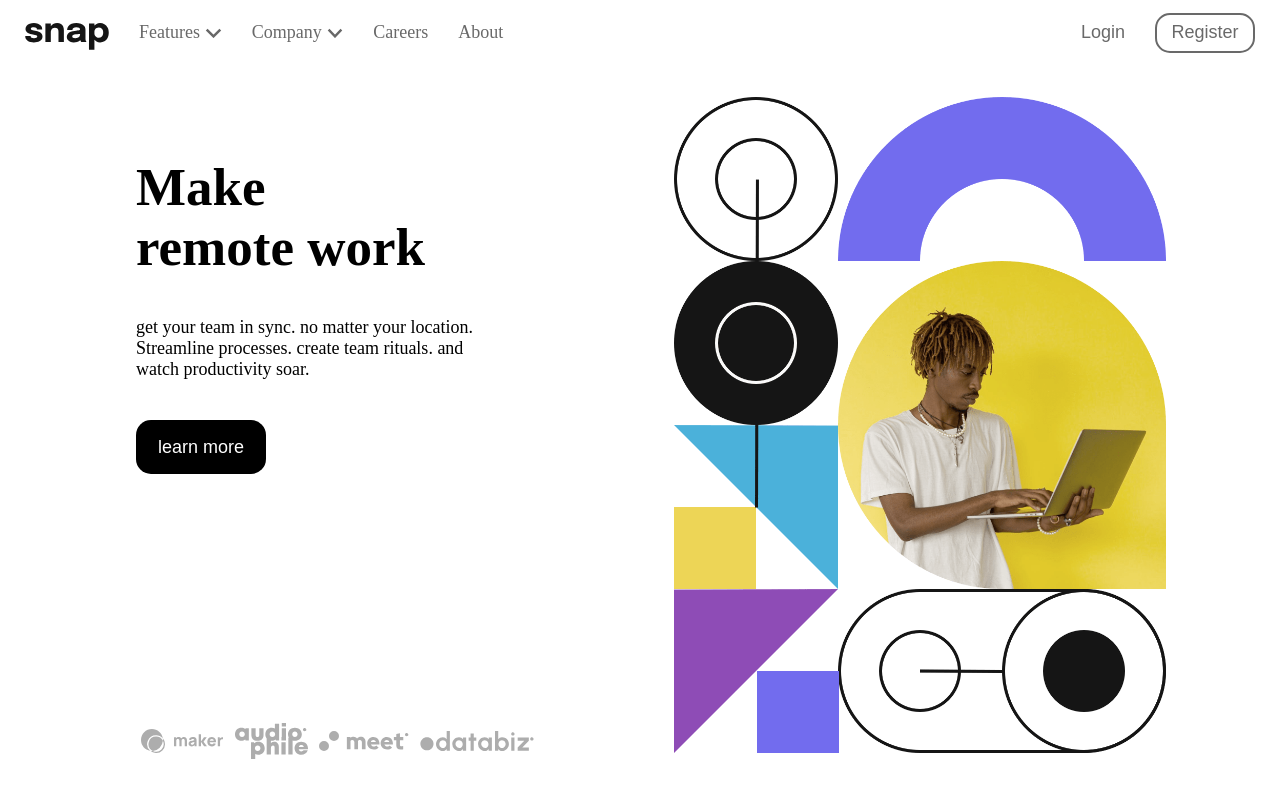
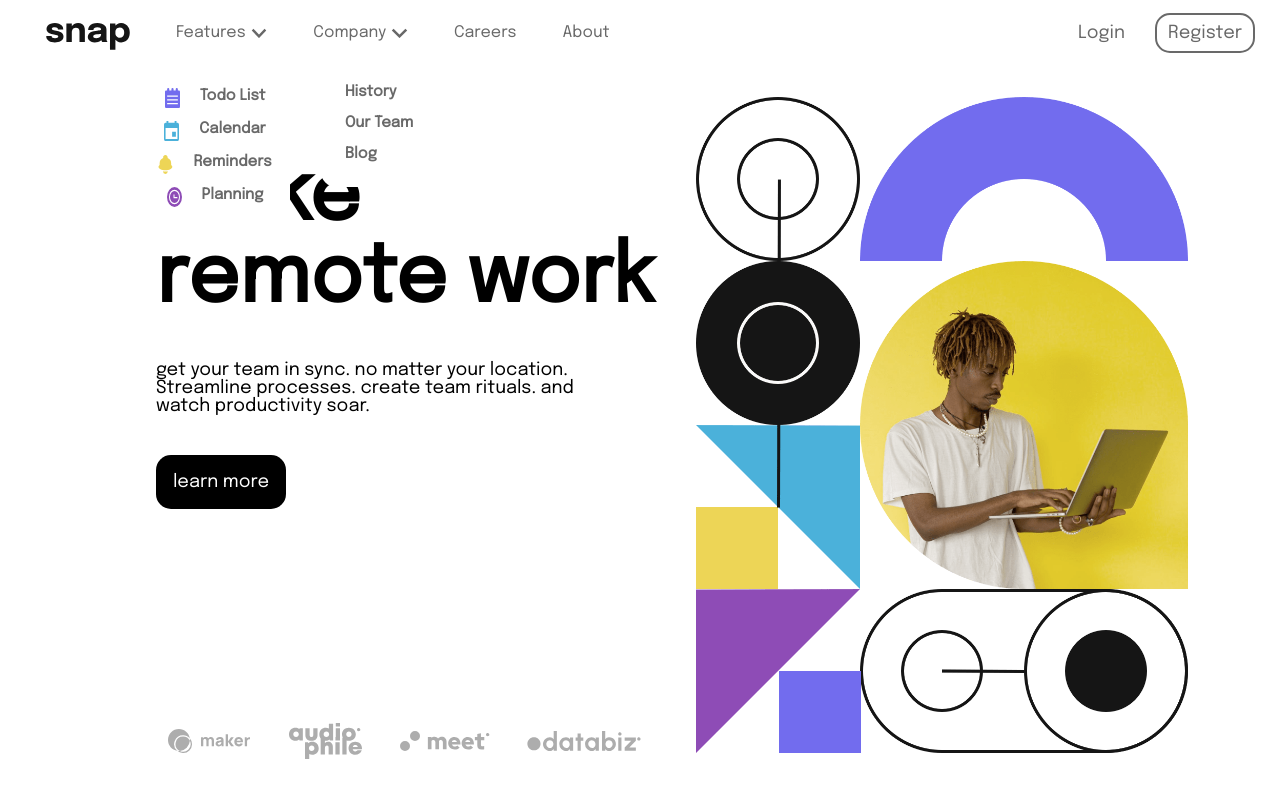
Before and after one commit to Gabrielrmr/Practica_Git, a plain HTML site: page intro-section-with-dropdown-navigation-main/index.html in a window 1280 px wide. Drawn offline with Linux system fonts and the light colour scheme.

Commit message:
Creacion listas desplegables

```diff
--- a/intro-section-with-dropdown-navigation-main/index.html
+++ b/intro-section-with-dropdown-navigation-main/index.html
@@ -3,9 +3,6 @@
 <head>
   <meta charset="UTF-8">
   <meta name="viewport" content="width=device-width, initial-scale=1.0"> <!-- displays site properly based on user's device -->
-  <link rel="preconnect" href="https://fonts.googleapis.com">
-  <link rel="preconnect" href="https://fonts.gstatic.com" crossorigin>
-  <link rel="icon" type="image/png" sizes="32x32" href="./images/favicon-32x32.png">
   <link rel="stylesheet" href="style.css">
   <title>Frontend Mentor | Intro section with dropdown navigation</title>
 
@@ -29,6 +26,29 @@
       <button class="Boton Registrarse">Register</button>
     </div>
   </header>
+  <div class="Lista_Features">
+    <div class="Elementos todolist">
+      <img src="images/icon-todo.svg" alt="">
+      <h3>Todo List</h3>
+    </div>
+    <div class="Elementos calendar">
+      <img src="images/icon-calendar.svg" alt="">
+      <h3>Calendar</h3>
+    </div>
+    <div class="Elementos reminders">
+      <img src="images/icon-reminders.svg" alt="">
+      <h3>Reminders</h3>
+    </div>
+    <div class="Elementos planning">
+      <img src="images/icon-planning.svg" alt="">
+      <h3>Planning</h3>
+    </div>
+  </div>
+  <div class="Lista_Company">
+    <h3>History</h3>
+    <h3>Our Team</h3>
+    <h3>Blog</h3>
+  </div>
   <main>
     <div class="Parrafos">
       <div class="Parrafos_Texto">
--- a/intro-section-with-dropdown-navigation-main/style.css
+++ b/intro-section-with-dropdown-navigation-main/style.css
@@ -1,9 +1,13 @@
+@import url("https://fonts.googleapis.com/css2?family=Epilogue&display=swap");
 *{
     margin: 0;
     box-sizing: border-box;
     padding: 0;
     font-size: 18px;
-    font-family:;
+    font-family:"Epilogue" ;
+}
+body{
+    position: relative;
 }
 header{
     display: flex;
@@ -14,11 +18,12 @@ header{
 }
 .Links{
     display: flex;
-    gap: 30px;
-    padding-left: 25px;
+    gap: 46px;
+    padding-left: 46px;
     align-items: center;
 }
 .link{
+    font-size: 16px;
     text-decoration: none;
     color: hsl(0, 0%, 41%);
 }
@@ -33,9 +38,54 @@ header{
 .Flecha_abajo{
     height: 10px;
 }
+
 .Logo{
     display: flex;
     padding-top: 8px;
+}
+.Lista_Features{
+    display: flex;
+    flex-direction: column;
+    position: fixed;
+    gap: 13px;
+    top: 59px;
+    left: 140px;
+    background-color: white;
+    height: 22%;
+    width: 150px;
+    align-items: center;
+    border-radius: 15px;
+    justify-content: center;
+    color: hsl(0, 0%, 41%);
+}
+.Elementos{
+    display: flex;
+    gap: 20px;
+}
+.Elementos img{
+    width: 15px;
+    height: 20px;
+}
+.Elementos h3{
+    font-size: 15px;
+}
+.Lista_Company{
+    display: flex;
+    flex-direction: column;
+    position: fixed;
+    background-color: white;
+    border-radius: 15px;
+    gap: 15px;
+    top: 59px;
+    width: 120px;
+    justify-content: center;
+    left: 321px;
+    height: 16%;
+    padding: 24px;
+    color: hsl(0, 0%, 41%);
+}
+.Lista_Company h3{
+    font-size: 15px;
 }
 .Botones{
     display: flex;
@@ -71,6 +121,7 @@ main{
     gap: 50px;
     height: 82vh;
     justify-content: space-between;
+    align-items: center;
 }
 .Parrafos_Texto{
     display: flex;
@@ -79,7 +130,7 @@ main{
     height: max-content;
     padding-top: 60px;
 }
-.Titulo{font-size: 53px;}
+.Titulo{font-size: 80px;}
 .Aprender{
     width: 130px;
     border: none;
@@ -94,7 +145,7 @@ main{
     color: black;
 }
 .Logos{
-    width: 75%;
+    width: 95%;
     display: flex;
     justify-content: space-around;
     align-items: center;
@@ -102,6 +153,8 @@ main{
 }
 .Imagen_Principal{
     height: 82vh;
+    display: flex;
+    justify-content: center;
 }
 .Imagen_Principal img{
     height: 100%;
```
